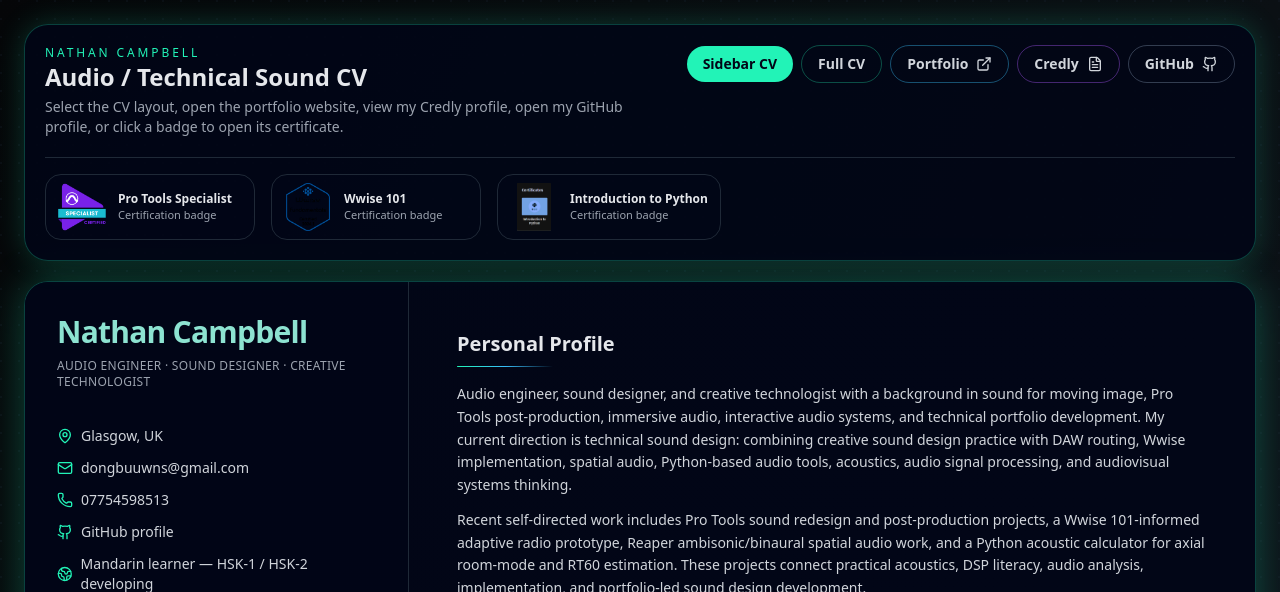
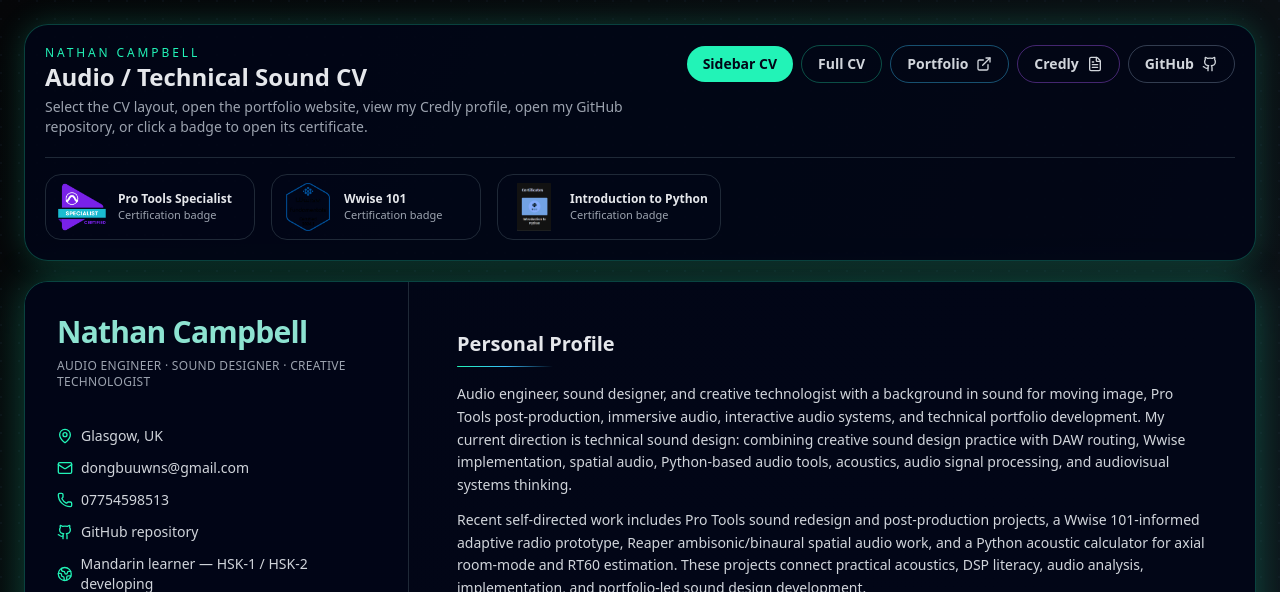
Before and after one commit to dongbuuwns-png/nc-interactive-cv, a React (Vite) app: page / in a window 1280 px wide. Shown: the top 592 px of the page. Built offline with nearby package versions, Linux system fonts and the light colour scheme.

Commit message:
Update interactive CV with GitHub link

```diff
--- a/src/App.tsx
+++ b/src/App.tsx
@@ -20,7 +20,7 @@ const pdfPreview = (path: string) =>
 
 const portfolioWebsiteUrl = "https://dongbuuwns.wixsite.com/nathancampbellav";
 const credlyUrl = "https://www.credly.com/users/nathan-campbell.a0bb7503";
-const githubUrl = "https://github.com/dongbuuwns-png";
+const githubUrl = "https://github.com/dongbuuwns-png/nc-interactive-cv";
 
 const topBadges = [
   {
@@ -91,7 +91,7 @@ function TopControls({
           </h1>
           <p className="mt-1 max-w-3xl text-sm text-[#9ca3af]">
             Select the CV layout, open the portfolio website, view my Credly
-            profile, open my GitHub profile, or click a badge to open its
+            profile, open my GitHub repository, or click a badge to open its
             certificate.
           </p>
         </div>
@@ -226,7 +226,7 @@ function ContactBlock() {
         className="flex items-center gap-2 hover:text-[#22f3b7]"
       >
         <Github className="h-4 w-4 text-[#22f3b7]" />
-        <span>GitHub profile</span>
+        <span>GitHub repository</span>
       </a>
 
       <div className="flex items-center gap-2">
```
